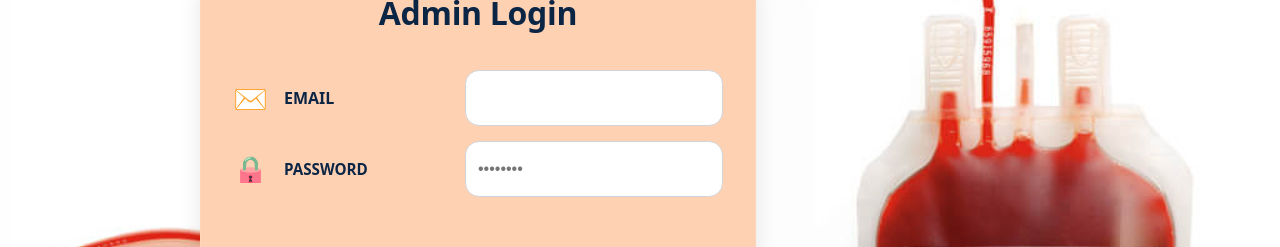
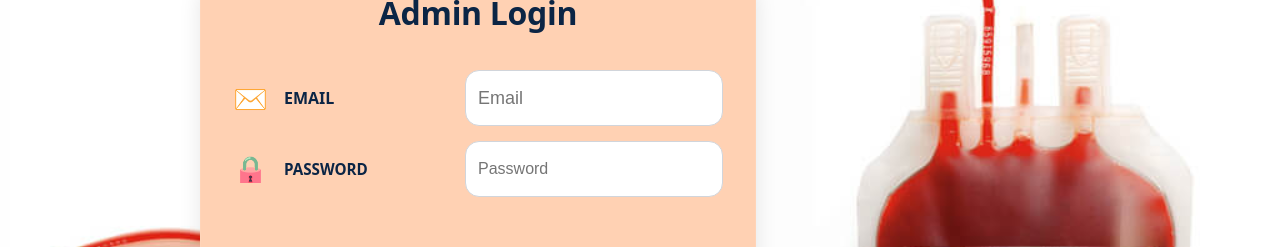
Before and after one commit to Vinodhkumar1102/MensConnect, a React (Vite) app in the folder admin/: page /login in a window 1280 px wide. Shown: the part 244-491 px from the top of the page. Built offline with nearby package versions, Linux system fonts and the light colour scheme; no server answers.

Commit message:
fix(admin): add placeholders to login inputs; remove Pending button from Blood Requests list

```diff
--- a/admin/src/pages/BloodRequests/List.jsx
+++ b/admin/src/pages/BloodRequests/List.jsx
@@ -1,5 +1,4 @@
 import React, { useEffect, useState } from 'react'
-import { useNavigate } from 'react-router-dom'
 import api from '../../api'
 
 export default function List() {
@@ -55,15 +54,12 @@ export default function List() {
 
   const [showPendingOnly, setShowPendingOnly] = useState(false)
 
-  const navigate = useNavigate()
-
   const handleLogout = () => {
     try {
       localStorage.removeItem('token')
-      localStorage.removeItem('admin_token')
     } catch (e) {}
-    // client-side navigation to avoid full page reload (prevents 404 on hosts without SPA fallback)
-    navigate('/login')
+    // navigate to login page
+    window.location.href = '/login'
   }
 
   const displayNameFor = (it) =>
@@ -90,12 +86,6 @@ export default function List() {
       <div className="flex items-center justify-between mb-5">
         <h1 className="text-2xl font-bold text-gray-800">🩸 Blood Requests</h1>
         <div className="flex items-center space-x-2">
-          <button
-            onClick={() => setShowPendingOnly((v) => !v)}
-            className={`rounded px-3 py-1 text-sm font-semibold ${showPendingOnly ? 'bg-yellow-600 text-white' : 'bg-yellow-100 text-yellow-800'}`}
-          >
-            Pending
-          </button>
           <button
             onClick={handleLogout}
             className="rounded bg-gray-100 px-3 py-1 text-sm text-gray-700 hover:bg-gray-200"
--- a/admin/src/pages/Login.jsx
+++ b/admin/src/pages/Login.jsx
@@ -75,7 +75,7 @@ export default function Login() {
                 <label className="form-label"><span className="emoji emoji-lg emoji-mail">✉️</span> Email</label>
                 <input
                   type="email"
-                  placeholder=""
+                  placeholder="Email"
                   value={email}
                   onChange={(e) => setEmail(e.target.value)}
                   className="login-input"
@@ -85,7 +85,7 @@ export default function Login() {
                 <label className="form-label"><span className="emoji emoji-lg emoji-lock">🔒</span> Password</label>
                 <input
                   type="password"
-                  placeholder="••••••••"
+                  placeholder="Password"
                   value={password}
                   onChange={(e) => setPassword(e.target.value)}
                   className="login-input"
```
